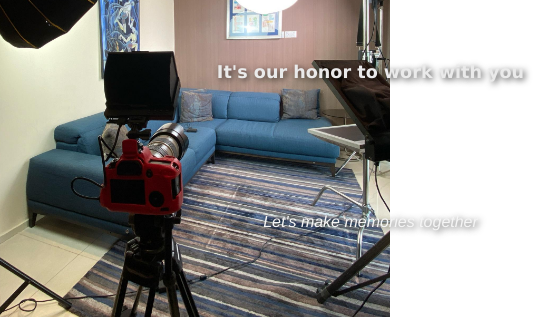
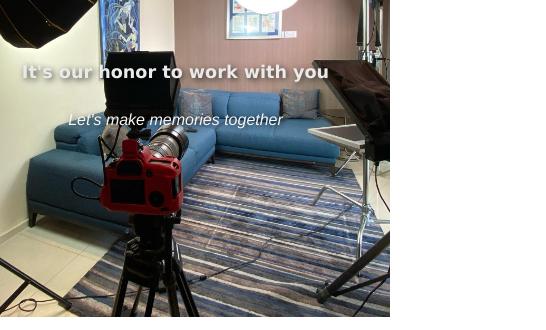
Before and after one commit to T3CHI3-HUE/Evolution-production, a plain HTML site: page index.html in a window 390 px wide. Shown: the part 189-519 px from the top of the page, 546 px wide, since content can reach past the window. Drawn offline with Linux system fonts and the light colour scheme.

Commit message:
Add files via upload

```diff
--- a/stylesevolution.css
+++ b/stylesevolution.css
@@ -546,7 +546,7 @@ body {
   .text-overlay {
     position: absolute;
     top: 48%;
-    left: 50%;
+    left: 0%;
     transform: translate(-50%, -50%);
     font-size: 1.1rem;
     width: 90vw;
@@ -561,8 +561,8 @@ body {
   }
   .text-overlay1 {
     position: absolute;
-    top: 58%;
-    left: 50%;
+    top: 38%;
+    left: 0%;
     transform: translate(-50%, -50%);
     font-size: 1rem;
     width: 90vw;
```
